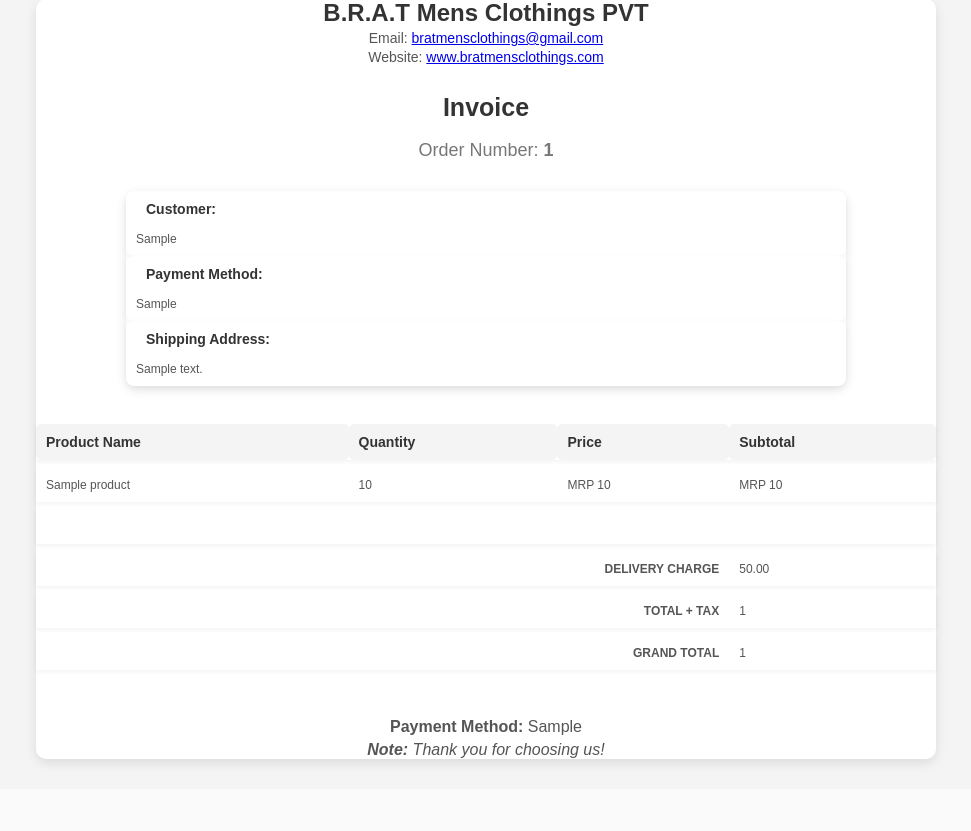
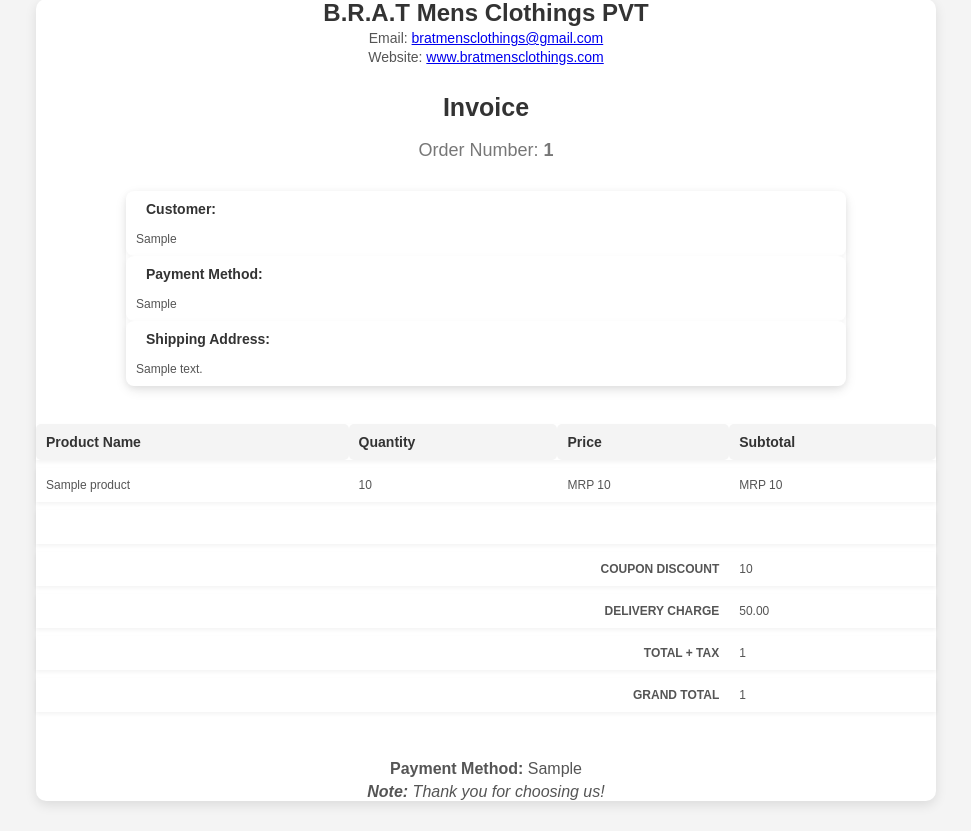
Before and after one commit to ashique1213/Brat-MensClothings, a Django app: template bratmensclothing/templates/user/invoice_template.html in a window 1280 px wide. Shown: the part 31-862 px from the top of the page, without its empty margins (154-1125 px from the left). Before the commit the page ends 798 px from the top, so only its background shows below. Run offline with Django 5.2, Linux system fonts and the light colour scheme; the template is opened without the code that fills it: most values are stand-ins (such as "Sample title", 1, 10 or a date in 2020).

Commit message:
bug fixing

```diff
--- a/bratmensclothing/templates/user/invoice_template.html
+++ b/bratmensclothing/templates/user/invoice_template.html
@@ -164,7 +164,6 @@
                     </div>
                 </div>
 
-
                 <table>
                     <tr>
                         <th>Product Name</th>
@@ -176,7 +175,7 @@
                     {% for item in all_order_items %}
                     <tr>
                         {% if item.status != 'Cancelled' %}
-                <td>{{ item.variants.product.product_name |capfirst }}</td>
+                        <td>{{ item.variants.product.product_name | capfirst }}</td>
                         <td>{{ item.quantity }}</td>
                         <td>MRP {{ item.price }}</td>
                         <td>MRP {{ item.subtotal_price }}</td>
@@ -187,6 +186,13 @@
                     <tr>
                         <td colspan="4">&nbsp;</td>
                     </tr>
+
+                    {% if order.coupon_amount != 0 %}
+                    <tr>
+                        <td colspan="3" style="text-align: right; font-weight: bold;">COUPON DISCOUNT</td>
+                        <td>{{ order.coupon_amount }}</td>
+                    </tr>
+                    {% endif %}
                     <tr>
                         <td colspan="3" style="text-align: right; font-weight: bold;">DELIVERY CHARGE</td>
                         <td>50.00</td>
@@ -197,12 +203,13 @@
                         <td>{{ order.total_price }}</td>
                     </tr>
 
+
                     <tr>
                         <td colspan="3" style="text-align: right; font-weight: bold;">GRAND TOTAL</td>
                         <td>{{ order.total_price }}</td>
                     </tr>
+                </table>
 
-        </table>
 
 
         <div class="footer">
```
Lines whose indentation alone changed are shown as unchanged.
